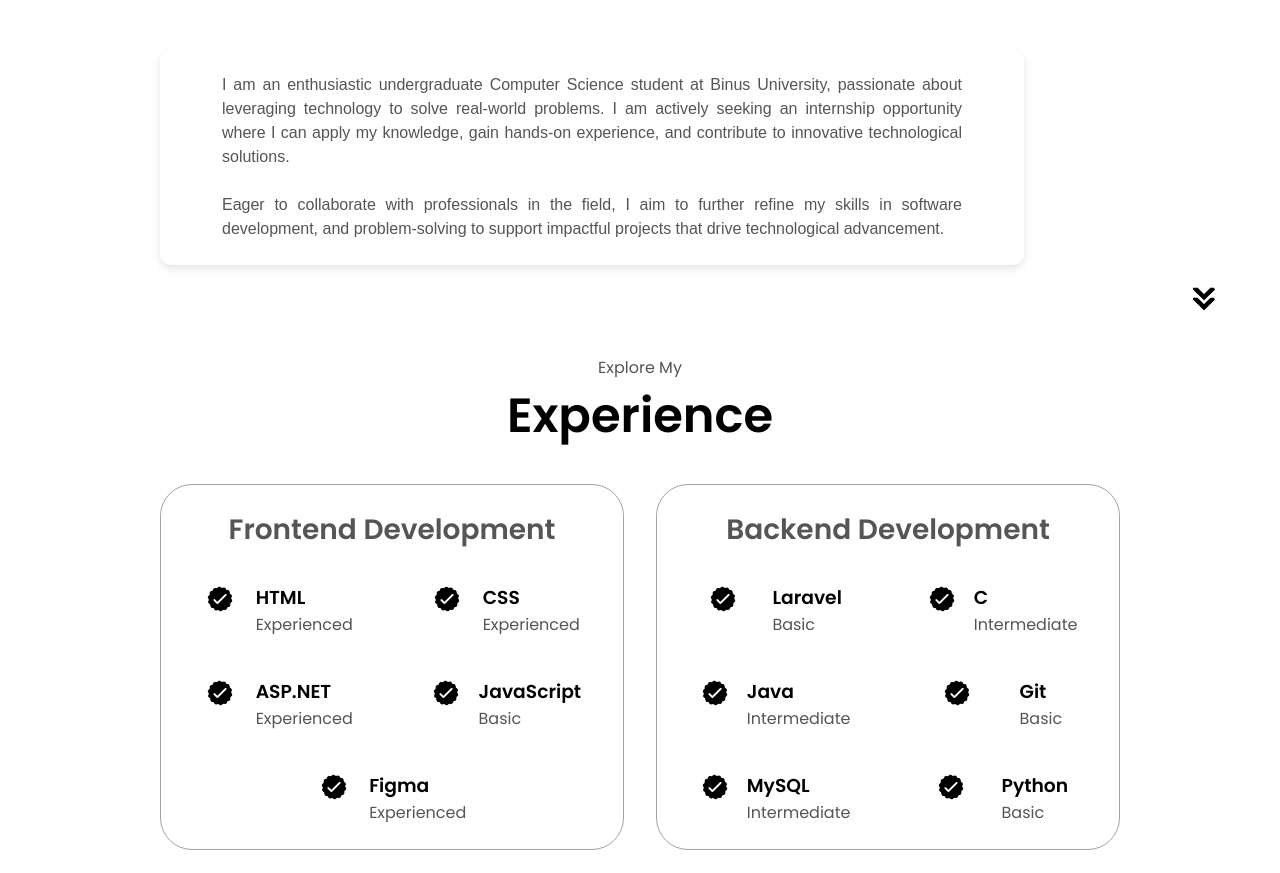
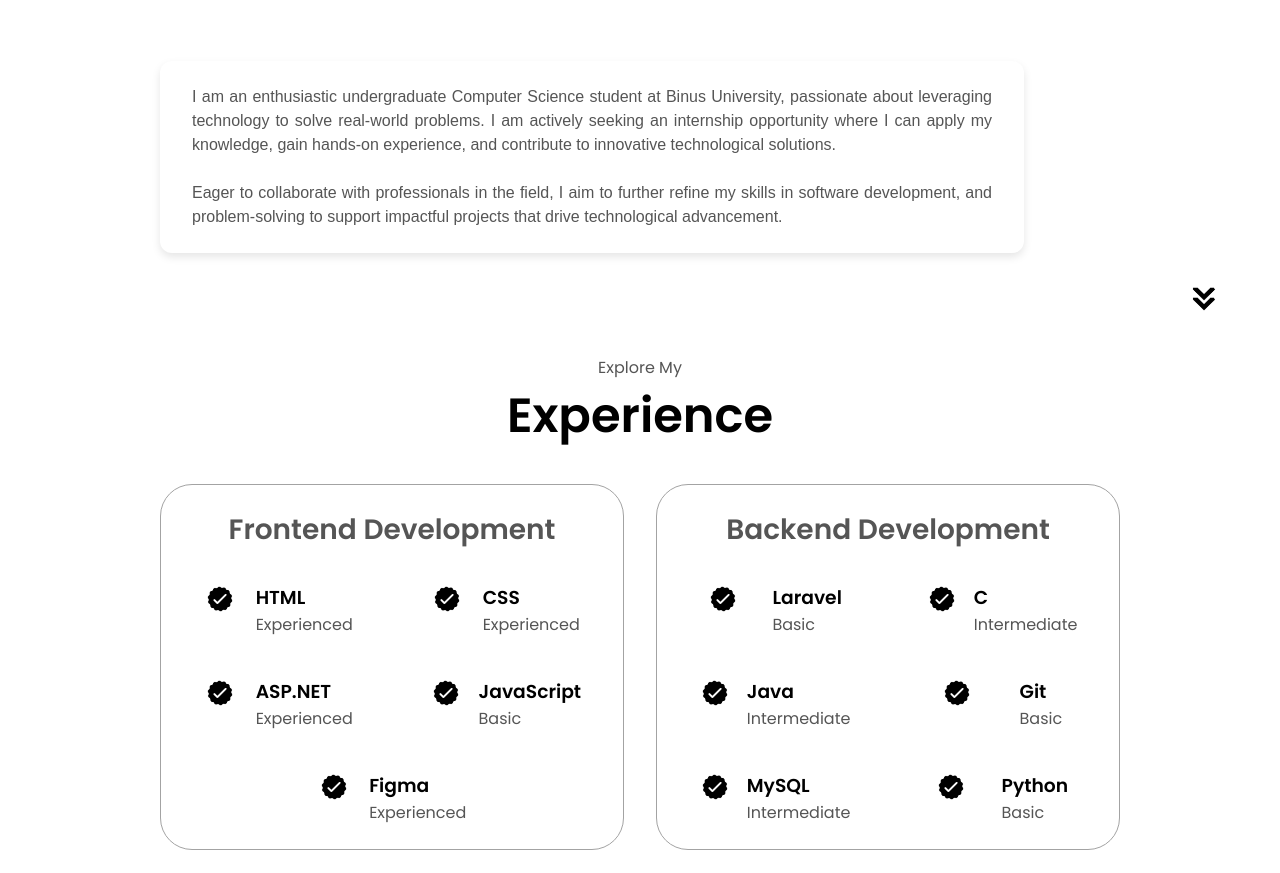
Before and after one commit to imkurow/MyPortofolio-Zackly, a plain HTML site: page index.html in a window 1280 px wide. Shown: the part 1309-2182 px from the top of the page. Drawn offline with Linux system fonts and the light colour scheme.

Commit message:
deleted style in 'text-container'

```diff
--- a/index.html
+++ b/index.html
@@ -106,7 +106,7 @@
             </div>
           </div>
           <div class="text-container">
-            <p style="text-align: justify; margin: 0 30px;">
+            <p>
               I am an enthusiastic undergraduate Computer Science student at Binus University,
               passionate about leveraging technology to solve real-world problems.
               I am actively seeking an internship opportunity where I can apply my knowledge,
```
